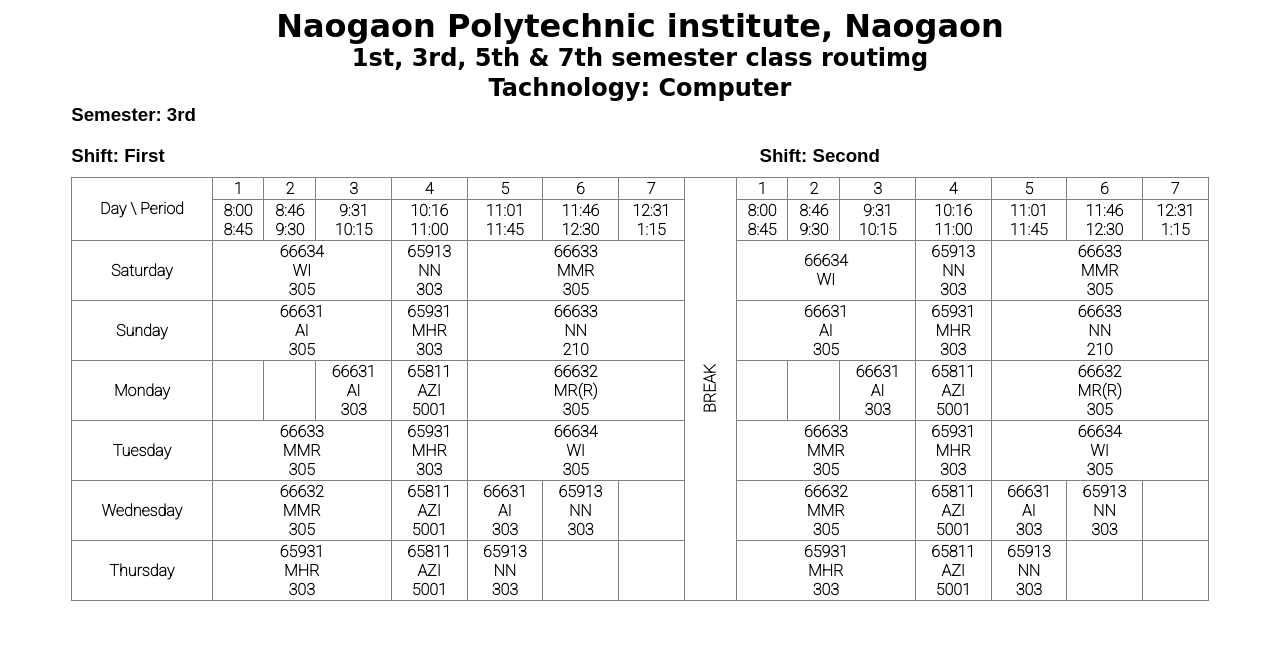
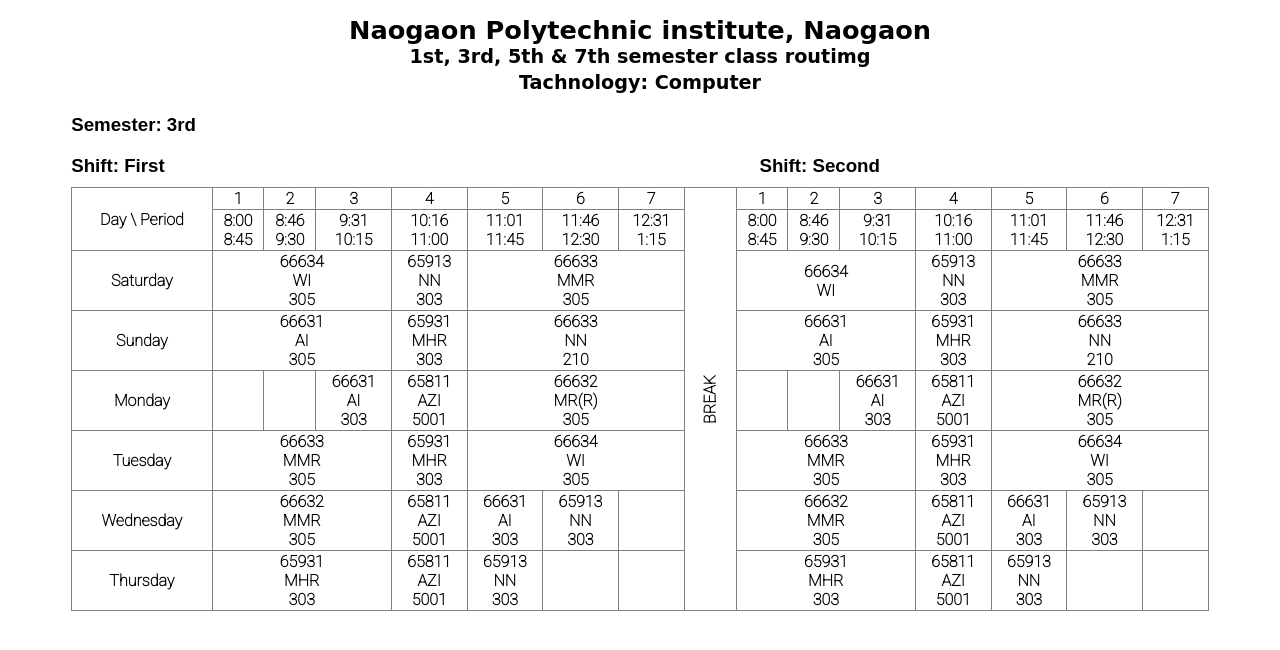
Before and after one commit to MdRahatHasan/class-routing, a plain HTML site: page index.html in a window 1280 px wide. Drawn offline with Linux system fonts and the light colour scheme; a web font is replaced by a local one.

Commit message:
Update stylesheet_1.css

```diff
--- a/stylesheet_1.css
+++ b/stylesheet_1.css
@@ -1,4 +1,7 @@
 #toper{
+    display: inline-block;
+    height: auto;
+    font-size: 80%;
     font-family: 'Festive', cursive;
     width: 100%;
     text-align: center;
```
